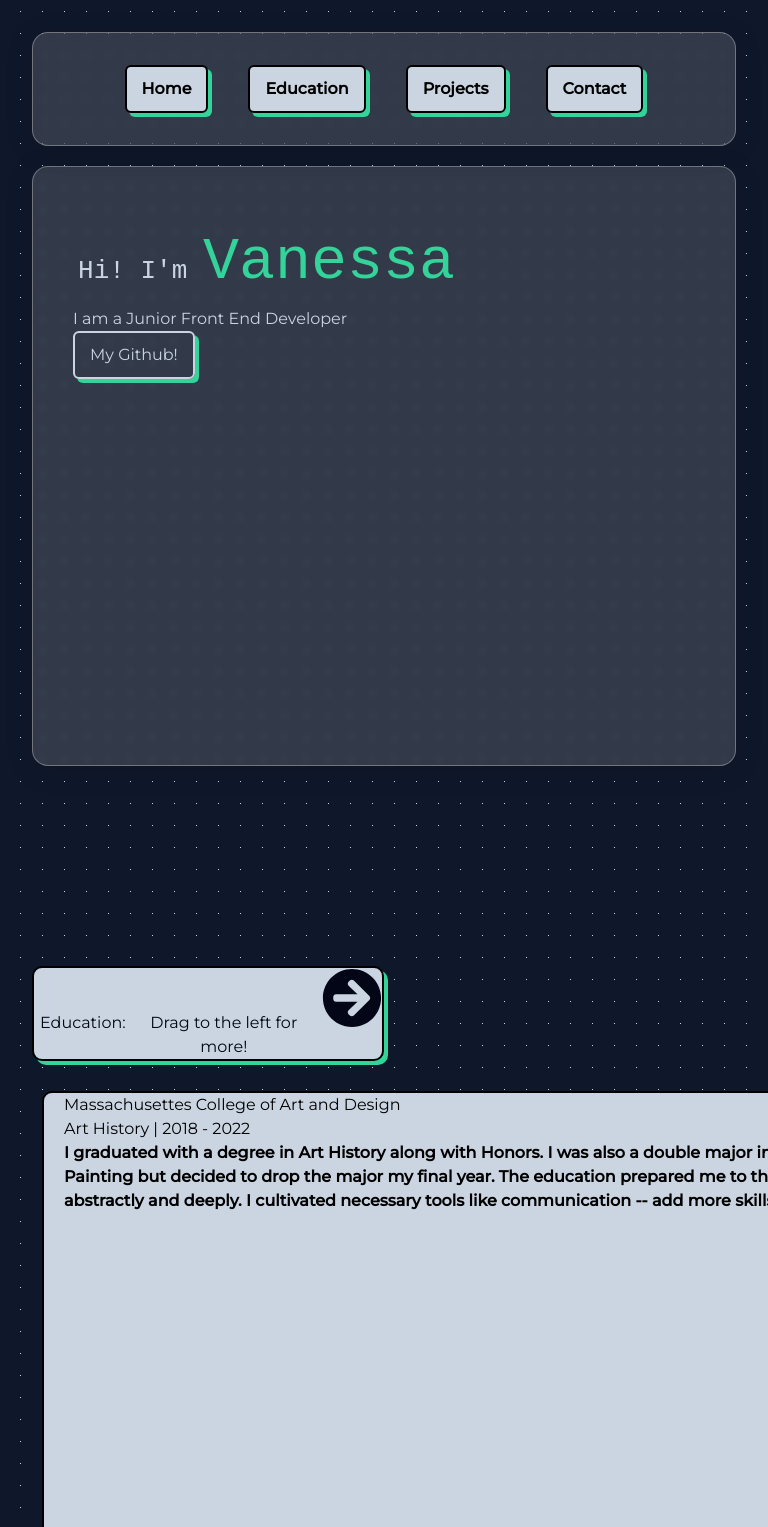
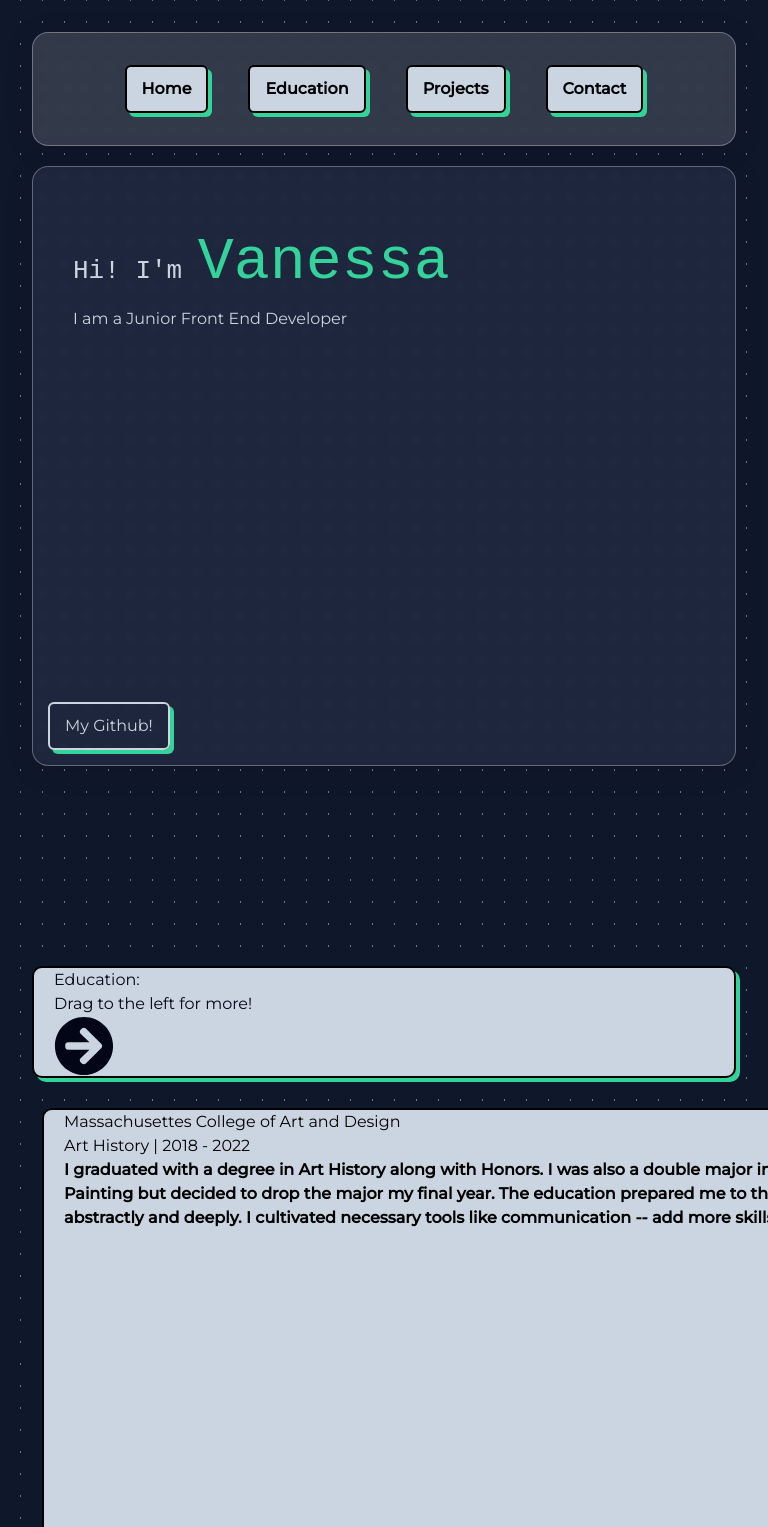
Before and after one commit to escavanessa/Portfolio, a React (Vite) app: page / in a window 768 px wide. Shown: the top 1527 px of the page. Built offline with nearby package versions, Linux system fonts and the light colour scheme.

Commit message:
swiper still broken.

```diff
--- a/Components/Contact/Contact.css
+++ b/Components/Contact/Contact.css
@@ -7,10 +7,10 @@
         padding: 20px;
         margin-top: 100px;
         /* From https://css.glass */
-background: rgba(255, 255, 255, 0.23);
+background: rgba(147, 197, 253, 0.10);
 border-radius: 16px;
 box-shadow: 0 4px 30px rgba(0, 0, 0, 0.1);
-backdrop-filter: blur(6px);
+backdrop-filter: blur(3px);
 -webkit-backdrop-filter: blur(6px);
 border: 1px solid rgba(255, 255, 255, 0.3);
       }
@@ -92,3 +92,24 @@ textarea{
     }
 
   }
+
+  @media all and (max-width:1028px) and (min-width:481px){
+    .form-container{
+        display: flex;
+        align-items: center;
+        justify-content: center;
+        padding: 0px;
+        background: none;
+        background-image: none;
+      }
+      .form-wrapper{
+        display: flex;
+        flex-direction: column;
+        width: 60%;
+        border: solid 2px black;
+        border-radius: 20px;
+        padding: 20px;
+        background-color: #cbd5e1;
+        box-shadow: none;
+    }
+  }
--- a/Components/Education/Education.css
+++ b/Components/Education/Education.css
@@ -100,3 +100,18 @@
     }
 
   }
+
+  @media all and (max-width:1028px) and (min-width:481px){
+    .action{
+        display: flex;
+        flex-direction: column;
+        align-items: baseline;
+        background-color: #cbd5e1;
+        color: #020617;
+        border: solid 2px black;
+        border-radius: 10px;
+        width: 100%;
+        margin-bottom: 20px;
+        box-shadow: 4px 4px 0px 0px  #34d399;
+    }
+  }
--- a/Components/Hero/Hero.css
+++ b/Components/Hero/Hero.css
@@ -16,7 +16,7 @@
     height: 600px;
     border-radius: 10px;
     /* From https://css.glass */
-background: rgba(255, 255, 255, 0.15) !important;
+background: rgba(165, 180, 241, 0.10) !important;
 border-radius: 16px;
 box-shadow: 0 4px 30px rgba(0, 0, 0, 0.1);
 backdrop-filter: blur(3.1px);
@@ -104,3 +104,20 @@ button:hover{
   }
 
   }
+
+  @media all and (max-width:1028px) and (min-width:481px){
+    .hero-wrapper{
+      position: relative;
+      text-align: left;
+  }
+  button{
+    position: absolute;
+    font-family: Montserrat;
+    font-weight: 600;
+    bottom: 15px;
+    left: 15px;
+    font-size: larger;
+    border: solid 2px;
+    background-color: #cbd5e1;
+}
+  }
--- a/src/App.css
+++ b/src/App.css
@@ -28,13 +28,13 @@ body{
 }
 */
 
-.contact-bg{
+/* .contact-bg{
   background: radial-gradient(
     1500px 1500px at 195px bottom,
     #6366f1, #0f172a
   ) !important;
   border-radius: 10px;
-}
+} */
 
 
 @media all and (max-width:480px){
```
